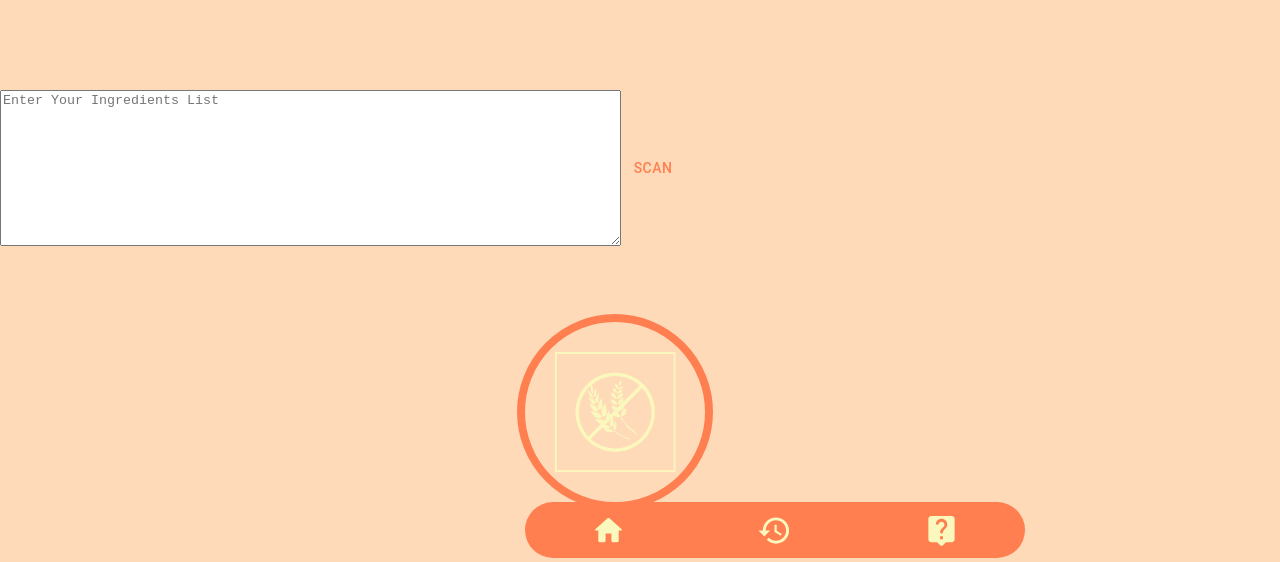
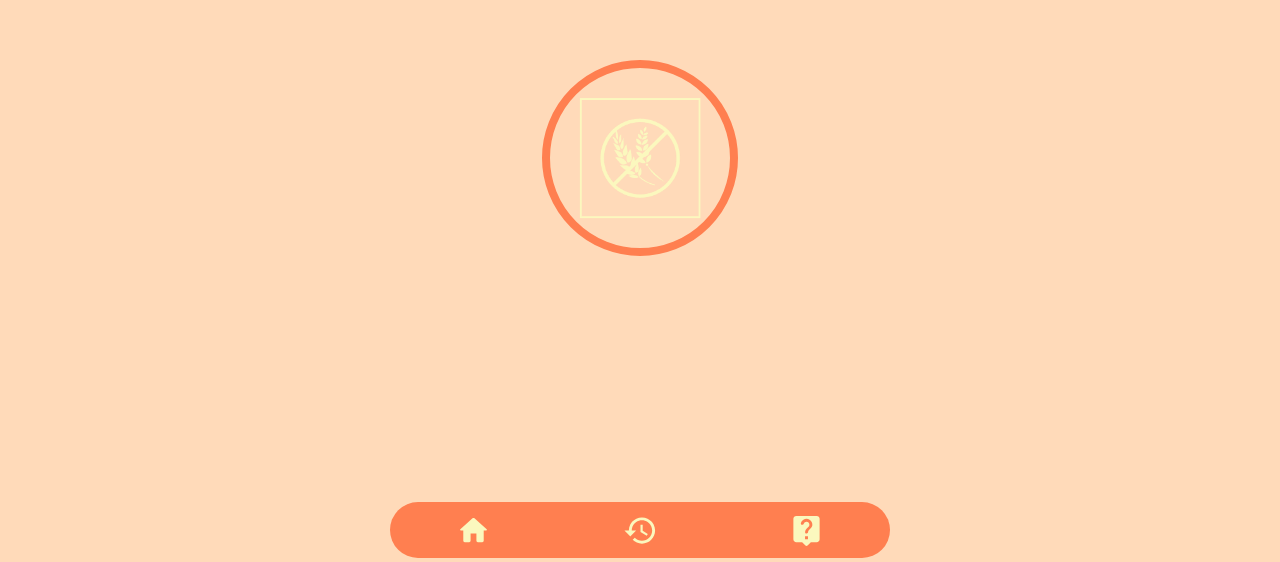
Before and after one commit to MitchWag01/Glutinous, a React (Vite) app in the folder glutinous/glutinous/: page / in a window 1280 px wide. Shown: the part 242-804 px from the top of the page. Built offline with nearby package versions, Linux system fonts and the light colour scheme.

Commit message:
Fixed screen positioning

```diff
--- a/glutinous/glutinous/src/App.tsx
+++ b/glutinous/glutinous/src/App.tsx
@@ -2,86 +2,18 @@ import React, { useState } from 'react';
 import { Box, Button, Stack, ThemeProvider } from '@mui/material';
 import Home from './pages/Home';
 import SearchButton from './components/Buttons/SearchButton';
-const API_KEY = "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"; // Replace with your actual API key
 import theme from './themes/theme';
 
 
 
 
 const App = () => {
-  const [ingredients, setIngredients] = useState("");
-  const [isGlutenFree, setIsGlutenFree] = useState("");
-
-  async function callOpenAIAPI() {
-    console.log("Calling API");
-
-    const prompt = `Is ${ingredients} gluten-free, Yes or No?`;
-
-    const APIBody = {
-      model: "text-davinci-003",
-      prompt,
-      temperature: 0,
-      max_tokens: 100,
-      top_p: 1,
-      frequency_penalty: 0.0,
-      presence_penalty: 0.0,
-      stop: [" "]
-    };
-
-    try {
-      const response = await fetch("https://api.openai.com/v1/completions", {
-        method: "POST",
-        headers: {
-          "Content-Type": "application/json",
-          "Authorization": `Bearer ${API_KEY}`
-        },
-        body: JSON.stringify(APIBody)
-      });
-
-      const data = await response.json();
-      console.log(data);
-
-      if (data.choices && data.choices.length > 0) {
-        const generatedText = data.choices[0].text.trim();
-        setIsGlutenFree(generatedText);
-      } else {
-        setIsGlutenFree("No response from the API");
-      }
-    } catch (error) {
-      console.error("Error:", error);
-      setIsGlutenFree("API call failed");
-    }
-  }
 
   return (
     <ThemeProvider theme={theme}>
-    <Stack>
-    <Box sx={{
-        display: "flex",
-        justifyContent: "center",
-        alignContent: "center",
-        flexDirection: { xs: "column", md: "row" },
-        padding: { xs: "60px 10px 10px 10px", md: "20px 0 0 0" }
-      }}>
-    <Home
-    />
-      <textarea
-        onChange={(e) => setIngredients(e.target.value)}
-        placeholder='Enter Your Ingredients List'
-        cols={75}
-        rows={10}
-      />
-      <Button onClick={callOpenAIAPI}>
-        SCAN
-      </Button>
-
-      {isGlutenFree !== "" && (
-        <h3>
-          Are The ingredients Gluten-free? {isGlutenFree}
-        </h3>
-)}
-    </Box>
-    </Stack>
+      <Stack>
+        <Home/>
+      </Stack>
     </ThemeProvider>
   )
 };
--- a/glutinous/glutinous/src/pages/Home.tsx
+++ b/glutinous/glutinous/src/pages/Home.tsx
@@ -10,26 +10,93 @@ import NavBar from '../components/NavBar/Navbar';
 import { alignProperty } from '@mui/material/styles/cssUtils';
 import { AlignHorizontalCenter } from '@mui/icons-material';
 import MainCameraButton from '../components/Buttons/MainCameraButton';
+const API_KEY = "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"; // this needs to become an environment variable
+
+
 
 const Home = () => {
   const [ScanState, setScanState] = useState(false);
   const [SearchState, setSearchState] = useState(false);
   const [searchList, setSearchList] = useState<string[]>([]);
 
+
+  // API to chat GPT
+  const [ingredients, setIngredients] = useState("");
+  const [isGlutenFree, setIsGlutenFree] = useState("");
+
+  async function callOpenAIAPI() {
+    console.log("Calling API");
+
+    const prompt = `Is ${ingredients} gluten-free, Yes or No?`;
+
+    const APIBody = {
+      model: "text-davinci-003",
+      prompt,
+      temperature: 0,
+      max_tokens: 100,
+      top_p: 1,
+      frequency_penalty: 0.0,
+      presence_penalty: 0.0,
+      stop: [" "]
+    };
+
+    try {
+      const response = await fetch("https://api.openai.com/v1/completions", {
+        method: "POST",
+        headers: {
+          "Content-Type": "application/json",
+          "Authorization": `Bearer ${API_KEY}`
+        },
+        body: JSON.stringify(APIBody)
+      });
+
+      const data = await response.json();
+      console.log(data);
+
+      if (data.choices && data.choices.length > 0) {
+        const generatedText = data.choices[0].text.trim();
+        setIsGlutenFree(generatedText);
+      } else {
+        setIsGlutenFree("No response from the API");
+      }
+    } catch (error) {
+      console.error("Error:", error);
+      setIsGlutenFree("API call failed");
+    }
+    // onClick={callOpenAIAPI}
+  }
+
   return (
     <ThemeProvider theme={theme}>
       <Stack>
 
-        {ScanState && <ScanPage ingredientsList="Jesse Likes a reasonable amount of bread, too bad some people just cant handle it" />}
+        {ScanState && <ScanPage ingredientsList="Jesse's bread preferences are a terror to our society as he likes raisin bread..." />}
         {SearchState && <SearchPage searchlist={searchList} />}
 
-        <Box sx={{ position: 'fixed',bottom: 0, left: '41%', right:'60%' }}>
-          <MainCameraButton/>
+        <Box       sx={{
+        position: 'absolute',
+        top: '50%',
+        left: '50%',
+        transform: 'translate(-50%, -50%)'
+      }}>
+          <MainCameraButton />
+          {isGlutenFree !== "" && (
+            <h3>
+              Are The ingredients Gluten-free? {isGlutenFree}
+            </h3>
+          )}
+        </Box >
+        <Box   sx={{
+                position: 'absolute',
+                bottom: 0,
+                left: '50%',
+                transform: 'translateX(-50%)'
+              }}>
           <NavBar />
         </Box>
       </Stack>
     </ThemeProvider>
-  );
+    );
 };
 
 export default Home;
```
